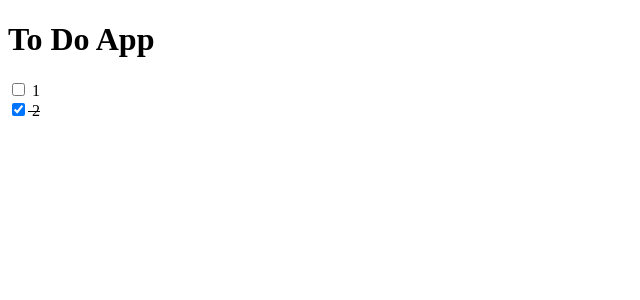
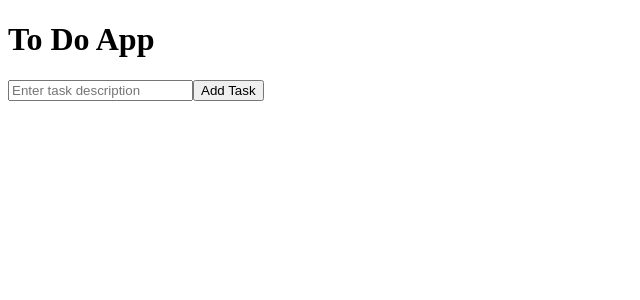
Before and after one commit to itstonyray/my-react-task-list, a React (Vite) app: page / in a window 1280 px wide. Shown: the top 300 px of the page, without its empty margins (0-640 px from the left). Built offline with nearby package versions, Linux system fonts and the light colour scheme.

Commit message:
se creo la rama project-2

```diff
--- a/index.html
+++ b/index.html
@@ -2,9 +2,8 @@
 <html lang="en">
   <head>
     <meta charset="UTF-8" />
-    <link rel="icon" type="image/svg+xml" href="/vite.svg" />
     <meta name="viewport" content="width=device-width, initial-scale=1.0" />
-    <title>Vite + React</title>
+    <title>My Task List</title>
   </head>
   <body>
     <div id="root"></div>
--- a/src/App.jsx
+++ b/src/App.jsx
@@ -1,21 +1,80 @@
-//import { useState } from 'react'
-//import './App.css'
+import React, { useState, useEffect } from 'react';
 import { Header } from './components/Header';
-import { Tasklist } from './components/tasklist';
+import { Tasklist } from './components/Tasklist';
 
+const App = () => {
+  const [tasks, setTasks] = useState([]);
+  const [description, setDescription] = useState('');
 
+  useEffect(() => {
+    const storedTasks = JSON.parse(localStorage.getItem('tasks')) || [];
+    setTasks(storedTasks);
+  }, []);
 
- function App() {
+  useEffect(() => {
+    localStorage.setItem('tasks', JSON.stringify(tasks));
+  }, [tasks]);
 
-  const tasks = [{id:1, completed:false}, {id:2, completed:true}]
-  //const [count, setCount] = useState(0)
+  const handleAddTask = (e) => {
+    e.preventDefault();
+    if (description.trim() !== '') {
+      const newTask = {
+        id: tasks.length + 1,
+        description: description,
+        completed: false,
+      };
+      setTasks([...tasks, newTask]);
+      setDescription('');
+    }
+  };
+
+  const handleToggleTask = (taskId) => {
+    setTasks((prevTasks) => {
+      return prevTasks.map((task) => {
+        if (task.id === taskId) {
+          return {
+            ...task,
+            completed: !task.completed,
+          };
+        }
+        return task;
+      });
+    });
+  };
+
+  const handleEditTask = (taskId) => {
+    setTasks((prevTasks) => {
+      return prevTasks.filter((task) => task.id !== taskId);
+    });
+  };
+
+  const handleDeleteTask = (taskId) => {
+    setTasks((prevTasks) => {
+      return prevTasks.filter((task) => task.id !== taskId);
+    });
+  };
 
   return (
     <>
-      <Header/>
-      <Tasklist tasks={tasks}/>
+      <Header />
+      <form onSubmit={handleAddTask}>
+        <input
+          type="text"
+          value={description}
+          onChange={(e) => setDescription(e.target.value)}
+          placeholder="Enter task description"
+          required
+        />
+        <button type="submit">Add Task</button>
+      </form>
+      <Tasklist
+        tasks={tasks}
+        onToggleTask={handleToggleTask}
+        onEditTask={handleEditTask}
+        onDeleteTask={handleDeleteTask}
+      />
     </>
-  )
-}
+  );
+};
 
-export default App
+export default App;
--- a/src/components/Header.jsx
+++ b/src/components/Header.jsx
@@ -1,5 +1,5 @@
 export const Header = () => {
     return (
         <h1>To Do App</h1>
-    )
-}
+    );
+};
--- a/src/components/Task.jsx
+++ b/src/components/Task.jsx
@@ -1,10 +1,26 @@
-export const Task = ({id, completed}) => {
+import React, { useCallback } from 'react';
 
+export const Task = ({ id, completed, description, onEditTask, onDeleteTask }) => {
+  const handleCheckboxChange = useCallback(() => {
+  },
+  [id]);
 
-    return (
-        <div>
-            <input type="checkbox" checked={completed} onChange={()=>{console.log(id)}} />
-            <span style={{textDecoration: completed ? 'line-through' : 'done'}}> {id} </span>
-        </div>
-    )
-}
+  const handleEditTask = (() => {
+   onEditTask(id);
+  },
+  [onEditTask, id]);
+
+  const handleDeleteTask = (() => {
+    onDeleteTask(id);
+  },
+  [onDeleteTask, id]);
+
+  return (
+    <div>
+      <input type="checkbox" checked={completed} onChange={handleCheckboxChange} />
+      <span style={{ textDecoration: completed ? 'line-through' : 'none' }}>{description}</span>
+      <button onClick={handleEditTask}>Edit</button>
+      <button onClick={handleDeleteTask}>Delete</button>
+    </div>
+  );
+};
--- a/src/components/Tasklist.jsx
+++ b/src/components/Tasklist.jsx
@@ -1,13 +1,20 @@
-import { Task } from "./Task";
+import { Task } from './Task';
+export const Tasklist = ({ tasks, onToggleTask, onEditTask, onDeleteTask }) => {
 
 
-// eslint-disable-next-line react/prop-types
-export const Tasklist = ({tasks}) => {
-    return (
-        <div>
-            {tasks.map((task) => (
-                <Task key={task.id} id={task.id} completed={task.completed} />
-            ))}
-        </div>
-    )
-}
+  return (
+    <div>
+      {tasks.map((tasks) => (
+        <Task
+          key={tasks.id}
+          id={tasks.id}
+          description={tasks.description}
+          completed={tasks.completed}
+          onToggleTask={onToggleTask}
+          editTask={onEditTask}
+          deleteTask={onDeleteTask}
+        />
+      ))}
+    </div>
+  );
+};
```
